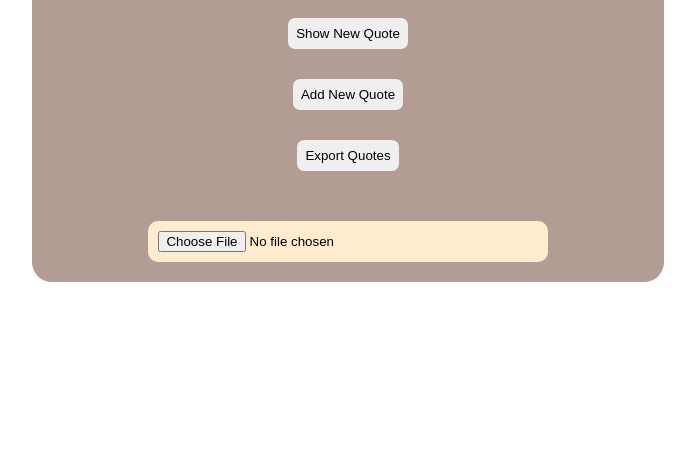
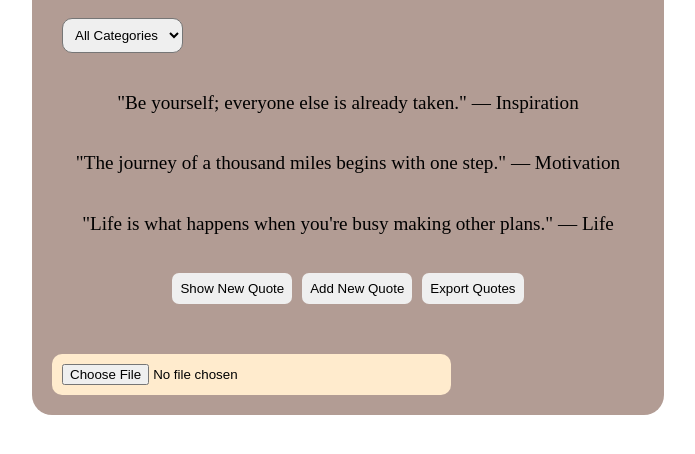
Before and after one commit to Darkpearlzz/alx_fe_javascript, a plain HTML site: page dom-manipulation/index.html in a window 1280 px wide. Shown: the part 186-640 px from the top of the page, without its empty margins (292-987 px from the left). Drawn offline with Linux system fonts and the light colour scheme.

Commit message:
Add Changes to files

```diff
--- a/dom-manipulation/index.html
+++ b/dom-manipulation/index.html
@@ -9,17 +9,25 @@
 <body>
   <div class="container">
     <h1>Dynamic Quote Generator</h1>
-    <div id="quoteDisplay">
+
+    <select id="categoryFilter">
+      <option value="all">All Categories</option>
+    </select>
+
+    <div id="quoteDisplay"></div>
+
+    <div class="btns">
       <button id="newQuote">Show New Quote</button>
 
       <button id="createFormBtn">Add New Quote</button>
 
       <button id="exportBtn">Export Quotes</button>
+    </div>
 
-      <input type="file" id="importFile" accept=".json" />
+    <input type="file" id="importFile" accept=".json" />
 
-      <div id="formContainer"></div>
-    </div>
+    <div id="formContainer"></div>
+
   </div>
   <script src="script.js"></script>
 </body>
--- a/dom-manipulation/script.js
+++ b/dom-manipulation/script.js
@@ -25,6 +25,57 @@ function showRandomQuote() {
 
   // Save the last viewed quote in session storage
 sessionStorage.setItem("lastQuote", JSON.stringify(randomQuote));
+}
+
+// Populate category dropdown (excluding "All Categories")
+function populateCategories() {
+  const categoryFilter = document.getElementById("categoryFilter");
+
+  // Remove all options except the first one ("All Categories")
+  categoryFilter.innerHTML = '<option value="all">All Categories</option>';
+
+  // Get unique categories
+  const categories = [...new Set(quotes.map(q => q.category))].sort();
+
+  categories.forEach(category => {
+    const option = document.createElement("option");
+    option.value = category;
+    option.textContent = category;
+    categoryFilter.appendChild(option);
+  });
+
+  // Restore last selected filter
+  const lastFilter = localStorage.getItem("lastSelectedCategory");
+  if (lastFilter) {
+    categoryFilter.value = lastFilter;
+    filterQuotes();
+  } else {
+    categoryFilter.value = "all";
+    filterQuotes();
+  }
+}
+
+// Filter quotes by category
+function filterQuotes() {
+  const selectedCategory = document.getElementById("categoryFilter").value;
+  localStorage.setItem("lastSelectedCategory", selectedCategory);
+
+  const displayDiv = document.getElementById("quoteDisplay");
+  displayDiv.innerHTML = "";
+
+  const filteredQuotes = selectedCategory === "all"
+    ? quotes
+    : quotes.filter(q => q.category === selectedCategory);
+
+  if (filteredQuotes.length === 0) {
+    displayDiv.textContent = "No quotes in this category.";
+  } else {
+    filteredQuotes.forEach(q => {
+      const p = document.createElement("p");
+      p.textContent = `"${q.text}" — ${q.category}`;
+      displayDiv.appendChild(p);
+    });
+  }
 }
 
 // Function to create the add quote form
@@ -94,8 +145,11 @@ function importFromJsonFile(event) {
 window.onload = function() {
   document.getElementById("newQuote").addEventListener("click", showRandomQuote);
   document.getElementById("createFormBtn").addEventListener("click", createAddQuoteForm);
-   document.getElementById("exportBtn").addEventListener("click", exportQuotes);
+  document.getElementById("exportBtn").addEventListener("click", exportQuotes);
   document.getElementById("importFile").addEventListener("change", importFromJsonFile);
+  document.getElementById("categoryFilter").addEventListener("change", filterQuotes);
+
+  populateCategories();
 
     // Load last viewed quote from session storage
   const lastQuote = sessionStorage.getItem("lastQuote");
--- a/dom-manipulation/styles.css
+++ b/dom-manipulation/styles.css
@@ -12,6 +12,12 @@ h1 {
     font-family: Georgia, 'Times New Roman', Times, serif;
     color: rgb(40, 81, 81);
     padding-top: 40px;
+}
+
+#categoryFilter {
+    margin-left: 30px;
+    padding: 8px;
+    border-radius: 10px;
 }
 
 #quoteDisplay {
@@ -43,3 +49,10 @@ button {
 button:hover {
     color: rgb(113, 106, 151);
 }
+
+.btns {
+    display: flex;
+    justify-content: center;
+    align-items: center;
+    gap: 10px;
+}
```
